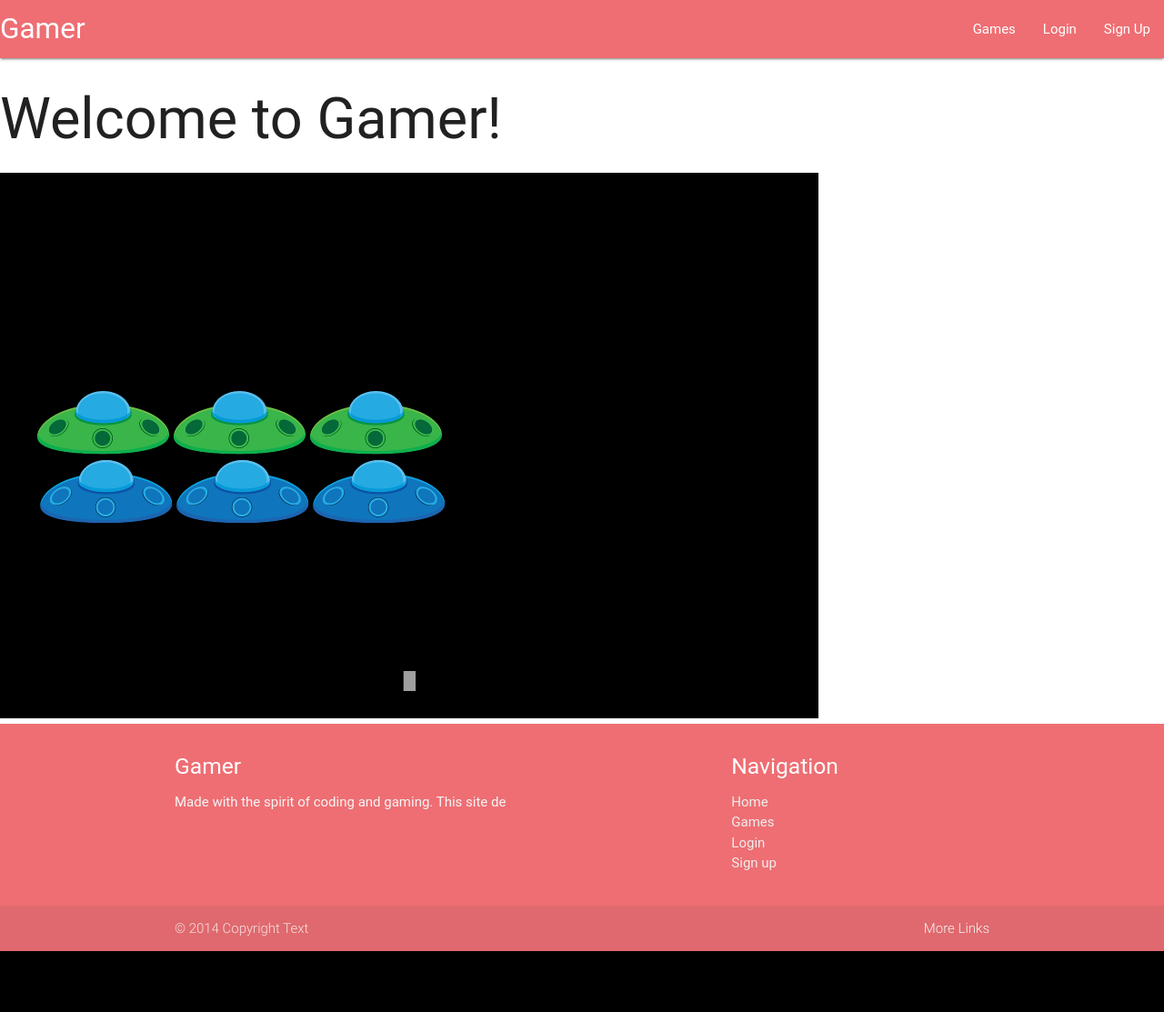
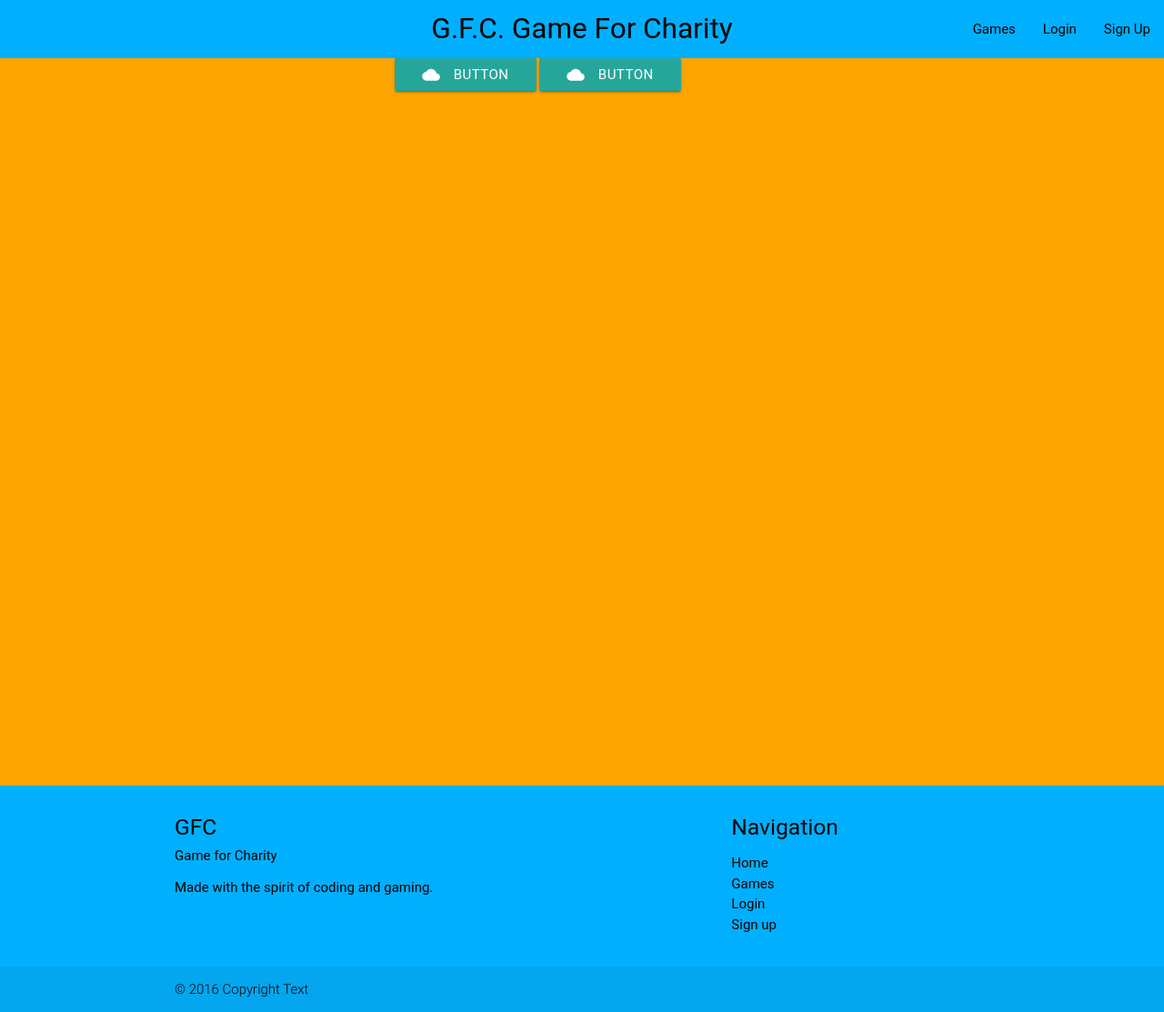
Before and after one commit to bsemprit/Gamer, a Rails app: page / in a window 1280 px wide. Shown: the whole page at 91% size. Before the commit the page ends 1046 px from the top, so only its background shows below. Run offline with Rails 7, Linux system fonts and the light colour scheme; style sheets or scripts are compiled from the project's sources; some libraries are stand-ins or nearby versions; some web fonts are replaced.

Commit message:
Styling for home page

```diff
--- a/Gamer/app/assets/javascripts/space_invader/main.js
+++ b/Gamer/app/assets/javascripts/space_invader/main.js
@@ -194,7 +194,7 @@ function update(){
 			movAlien.x +=160 * dir;
 			// console.log(maxPosition);
 			var alienPositionSide = movAlien.x + movAlien.w;
-			var alienPositionHeight = movAlien.y + movAlien.h;
+			var alienPositionHeight = movAlien.y + movAlien.h*2;
 			// console.log(movAlien.w)
 			maxPosition = Math.max(maxPosition, alienPositionSide);
 			minPosition = Math.min(minPosition, movAlien.x);
--- a/Gamer/app/assets/stylesheets/site.scss
+++ b/Gamer/app/assets/stylesheets/site.scss
@@ -10,3 +10,22 @@ canvas {
 	width: 100%;
 	height: 1200px;
 }
+
+  body {
+    display: flex;
+    min-height: 100vh;
+    flex-direction: column;
+  }
+
+  main {
+    flex: 1 0 auto;
+    height: 100%;
+  }
+
+  .home-content {
+  	background-color: orange;
+  	margin: 0;
+  	width: 100%;
+  	height: 100vh;
+  	max-width: 100%;
+  }
--- a/Gamer/app/controllers/application_controller.rb
+++ b/Gamer/app/controllers/application_controller.rb
@@ -6,7 +6,7 @@ class ApplicationController < ActionController::Base
   before_action :configure_permitted_parameters, if: :devise_controller?
 
   def configure_permitted_parameters
-  	devise_parameter_sanitizer.for(:users) << :role
+  	devise_parameter_sanitizer.for(:sign_up) << :role
   end
 
    def admin_only
--- a/Gamer/app/controllers/games_controller.rb
+++ b/Gamer/app/controllers/games_controller.rb
@@ -7,5 +7,11 @@ class GamesController < ApplicationController
 	end
 
 	def create
+
+		redirect_to "index"
+	end
+
+	def index
+		@games = Game.all
 	end
 end
--- a/Gamer/app/controllers/users_controller.rb
+++ b/Gamer/app/controllers/users_controller.rb
@@ -6,4 +6,8 @@ class UsersController < ApplicationController
 	def create
 	end
 
+	# def show
+
+	# 	render "profile"
+	# end
 end
--- a/Gamer/app/views/layouts/application.html.erb
+++ b/Gamer/app/views/layouts/application.html.erb
@@ -1,57 +1,63 @@
 <!DOCTYPE html>
 <html>
 <head>
-  <title>Gamer</title>
+  <title>GFC</title>
+  <!--Import Google Icon Font-->
+  <link href="http://fonts.googleapis.com/icon?family=Material+Icons" rel="stylesheet">
+
   <!-- Compiled and minified CSS -->
   <link rel="stylesheet" href="https://cdnjs.cloudflare.com/ajax/libs/materialize/0.97.5/css/materialize.min.css">
-
   <%= stylesheet_link_tag    'application', media: 'all', 'data-turbolinks-track' => true %>
   <%= javascript_include_tag 'application', 'data-turbolinks-track' => true %>
   <%= csrf_meta_tags %>
 </head>
 <body>
-	<nav>
-	    <div class="nav-wrapper">
-	      <a href="/" class="brand-logo gamer-logo">Gamer</a>
-	      <ul id="nav-mobile" class="right hide-on-med-and-down">
-	        <li><a href="/games">Games</a></li>
-	        <li><a href="/users/sign_in">Login</a></li>
-	        <li><a href="/users/sign_up">Sign Up</a></li>
-	      </ul>
-	    </div>
-	</nav>
+  <header>
+    <nav>
+        <div class="nav-wrapper default-nav-bar light-blue accent-3">
+          <a href="/" class="brand-logo center black-text">G.F.C. Game For Charity</a>
+          <ul id="nav-mobile" class="right hide-on-med-and-down ">
+            <li><a href="/games" class="black-text">Games</a></li>
+            <li><a href="/users/sign_in" class="black-text">Login</a></li>
+            <li><a href="/users/sign_up" class="black-text">Sign Up</a></li>
+          </ul>
+        </div>
+    </nav>
+  </header>
+<main>
+  <%= yield %>
 
-<%= yield %>
+</main>
 
-<footer class="page-footer">
-          <div class="container">
+<footer class="page-footer light-blue accent-3 black-text">
+          <div class="container ">
             <div class="row">
               <div class="col l6 s12">
-                <h5 class="white-text">Gamer</h5>
-                <p class="grey-text text-lighten-4">Made with the spirit of coding and gaming. This site de</p>
+                <h5 class="black-text">GFC</h5>
+                <h6 class="black-text"> Game for Charity</h6>
+                <p class="black-text">Made with the spirit of coding and gaming.</p>
               </div>
               <div class="col l4 offset-l2 s12">
-                <h5 class="white-text">Navigation</h5>
+                <h5 class="black-text">Navigation</h5>
                 <ul>
-                  <li><a class="grey-text text-lighten-3" href="/">Home</a></li>
-                  <li><a class="grey-text text-lighten-3" href="/games">Games</a></li>
+                  <li><a class="black-text" href="/">Home</a></li>
+                  <li><a class="black-text" href="/games">Games</a></li>
                   <% if current_user %>
-                  <li><a class="grey-text text-lighten-3" href="/users/sign_out" date-method="DELETE">Sign out</a></li>
+                  <li><a class="black-text" href="/users/sign_out" date-method="DELETE">Sign out</a></li>
                   <% else %>
-                  <li><a class="grey-text text-lighten-3" href="/users/sign_in">Login</a></li>
-                  <li><a class="grey-text text-lighten-3" href="/users/sign_up">Sign up</a></li>
+                  <li><a class="black-text" href="/users/sign_in">Login</a></li>
+                  <li><a class="black-text" href="/users/sign_up">Sign up</a></li>
                   <% end %>
                 </ul>
               </div>
             </div>
           </div>
           <div class="footer-copyright">
-            <div class="container">
-            © 2014 Copyright Text
-            <a class="grey-text text-lighten-4 right" href="#!">More Links</a>
+            <div class="container black-text">
+            © 2016 Copyright Text
             </div>
           </div>
-        </footer>
+</footer>
 
   <!-- Compiled and minified JavaScript -->
   <script src="https://cdnjs.cloudflare.com/ajax/libs/materialize/0.97.5/js/materialize.min.js"></script>
--- a/Gamer/app/views/site/home.html.erb
+++ b/Gamer/app/views/site/home.html.erb
@@ -1,3 +1,12 @@
-<h1>Welcome to Gamer!</h1>
+<div class="container home-content">
+	<div class="row">
+		<div class="col s5 push-s4 valign-wrapper">
+			<div class="valign">
+				<a class="waves-effect waves-light btn"><i class="material-icons left">cloud</i>button</a>
+				<a class="waves-effect waves-light btn"><i class="material-icons left">cloud</i>button</a>
+			</div>
+		</div>
+	</div>
+</div>
 
-<div id="spaceInvader"></div>
+<!-- <div id="spaceInvader"></div> -->
```
Also changed, not shown: Gamer/app/views/games/new.html.erb (+29 -0 lines), Gamer/app/assets/images/RetroStripes1920x1080.jpg (added), Gamer/app/views/games/index.html.erb (added).
